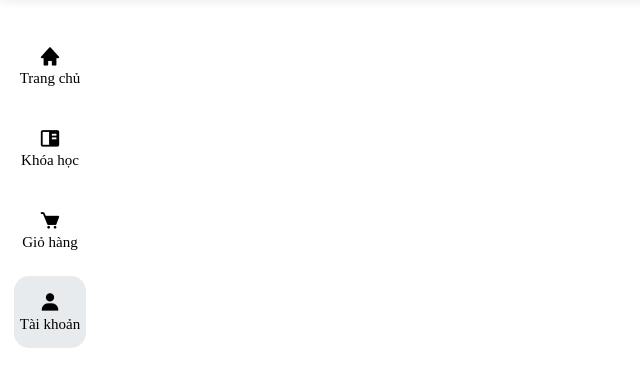
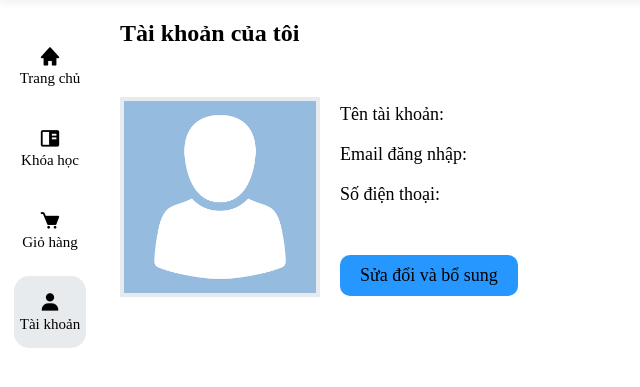
Before and after one commit to PhamTienThanhCong/website_buy_sell_coursera, a PHP site: page /my_account.php in a window 1280 px wide. Shown: the part 60-447 px from the top of the page, without its empty margins (0-640 px from the left). Run offline with PHP 8.4, Linux system fonts and the light colour scheme; the visitor is signed in with stand-in values (Sample User, id 1); data that the repository does not hold is empty.

Commit message:
doi thong tin tai khoan

```diff
--- a/index.php
+++ b/index.php
@@ -29,7 +29,6 @@
     require "./public/connect_sql.php";
     $sql = "SELECT course.*, COUNT(lesson.id_course) as number_course FROM `course`
             LEFT OUTER JOIN lesson ON course.id_course = lesson.id_course
-            LEFT OUTER JOIN admin ON course.id_admin = admin.id_admin
             WHERE course.status_course = '1' and (course.name_course like '%$search%' or  lesson.name_lesson like '%$search%')
             GROUP BY course.id_course";
     $all_courses = mysqli_query($connection, $sql);
--- a/my_account.php
+++ b/my_account.php
@@ -4,6 +4,12 @@
         header('Location: ./login_and_register.php');
     }
     $id_user = $_SESSION['id'];
+    require "./public/connect_sql.php";
+
+    $sql = "SELECT * FROM `user` WHERE `id_user` = '$id_user'";
+
+    $user = mysqli_query($connection, $sql);
+    $user = mysqli_fetch_array($user);
 ?>
 <!DOCTYPE html>
 <html lang="en">
@@ -19,12 +25,98 @@
     #my-account{
         background-color: #e8ebed;
     }
-
+    .content{
+        width: calc(100% - 150px);
+        margin-left: 20px;
+    }
+    .image-avatar{
+        width: 200px;
+        height: 200px;
+        background-color: #e8ebed;
+        position: absolute;
+        overflow: hidden;
+        transform: translateY(50px);
+        border: 4px solid #e8ebed;
+    }
+    .image-avatar img{
+        width: 100%;
+        height: 100%;
+        object-fit: cover;
+        object-position: center;
+    }
+    #my-in4{
+        margin-left: 220px;
+        display: inline-block;
+        margin-top: 50px;
+    }
+    label{
+        display: inline-block;
+        width: 130px;
+        font-size: 18px;
+    }
+    .input-in4{
+        width: 350px;
+        height: 35px;
+        font-size: 18px;
+        border: none;
+        outline: none;
+        font-family:'Times New Roman', Times, serif;
+        margin-bottom: 5px;
+    }
+    .input-image{
+        font-size: 16px;
+        margin-bottom: 10px;
+        margin-top: 5px;
+    }
+    .input-replace{
+        border-bottom: 1px solid #d3d9de;
+    }
+    .btn{
+        outline: none;
+        border: none;
+        padding: 10px 20px;
+        font-size: 18px;
+        font-family:'Times New Roman', Times, serif;
+        border-radius: 10px;
+        transition: all 0.5s;
+        cursor: pointer;
+    }
+    .btn:hover{
+        transform: scale(0.95);
+    }
+    .btn-primary{
+        background-color: #2697ff;
+        margin-top: 20px;
+    }
+    .btn-danger{
+        background-color: #ff6666;
+    }
 </style>
 <body>
     <?php require "./default/header.php"; ?>
-    <div class=content></div>
+    <div class=content>
+        <h2 >Tài khoản của tôi </h2>
+        <div class="image-avatar">
+            <img id="avatar-preview" src="./public/images/default/avata.png" alt="">
+        </div>
+        <form id="my-in4" method="post" action="./processing/my_account_update.php" enctype="multipart/form-data">
+            <label for="">Tên tài khoản: </label>
+            <input name="name_user" class="input-in4" type="text" value="<?php echo $user['name_user']?>" readonly>
+            <br>
+            <label for="">Email đăng nhập: </label>
+            <input name="email_user" class="input-in4" type="text" value="<?php echo $user['email_user']?>" readonly>
+            <br>
+            <label for="">Số điện thoại: </label>
+            <input name="phone_number_user" class="input-in4" type="text" value="<?php echo $user['phone_number_user']?>" readonly>
+            <br>
+            <input type="hidden">
+            <br>
+            <button class="btn btn-primary" type="button">Sửa đổi và bổ sung</button>
+        </form>
+    </div>
     <div class="tab-right"></div>
     </div>
+    <script src="https://ajax.googleapis.com/ajax/libs/jquery/3.5.1/jquery.min.js"></script>
+    <script type="text/javascript" src="./script/my_account.js"></script>
 </body>
 </html>
--- /dev/null
+++ b/script/my_account.js
@@ -0,0 +1,31 @@
+var loadFile = function(event) {
+    var output = document.getElementById('avatar-preview');
+    output.src = URL.createObjectURL(event.target.files[0]);
+    output.onload = function() {
+        URL.revokeObjectURL(output.src) // free memory
+    }
+};
+
+$(document).ready(function() {
+    $("#btn-logout").click(function() {
+    $.ajax({
+        type: "GET",
+        url: "./processing/logout.php",
+        // data: {id},
+        // dataType: "dataType",
+        success: function (response) {
+        }
+    });
+        document.getElementById("click_home").click()
+    })
+
+    $('.btn-primary').click(function() {
+        let content_submit = $('#my-in4').html();
+        content_submit = content_submit.replaceAll('readonly=', '');
+        content_submit = content_submit.replaceAll('input-in4', 'input-in4 input-replace');
+        content_submit = content_submit.replaceAll('<input type="hidden">','<label for="">Ảnh mới: </label><input type="file" name="image_user" class="input-image" onchange="loadFile(event)">')
+        content_submit = content_submit.replaceAll('class="btn btn-primary" type="button"', 'class="btn btn-danger" type="submit" ')
+        content_submit = content_submit.replaceAll('Sửa đổi và bổ sung','Xác nhận và lưu lại')
+        $('#my-in4').html(content_submit);
+    })
+})
```
Also changed, not shown: processing/my_account_update.php (added).
